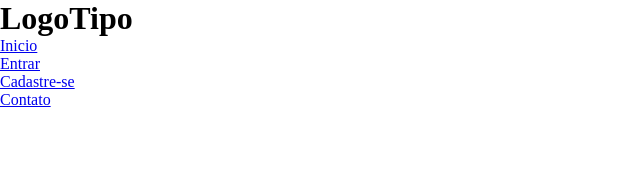
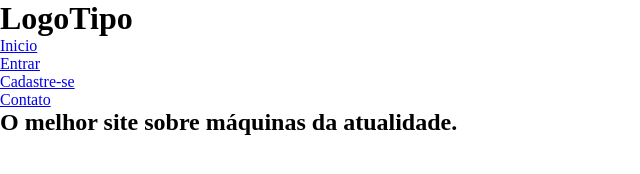
Before and after one commit to ErikSantosAlvess/StockCars, a plain HTML site: page index.html in a window 1280 px wide. Shown: the whole page, without its empty margins (0-640 px from the left). Drawn offline with Linux system fonts and the light colour scheme.

Commit message:
Adicionado o subtítulo da página

```diff
--- a/index.html
+++ b/index.html
@@ -25,5 +25,7 @@
         </div>
     </header>
 
+    <h2 class="subtitle-main">O melhor site sobre máquinas da atualidade.</h2>
+
 </body>
 </html>
```
